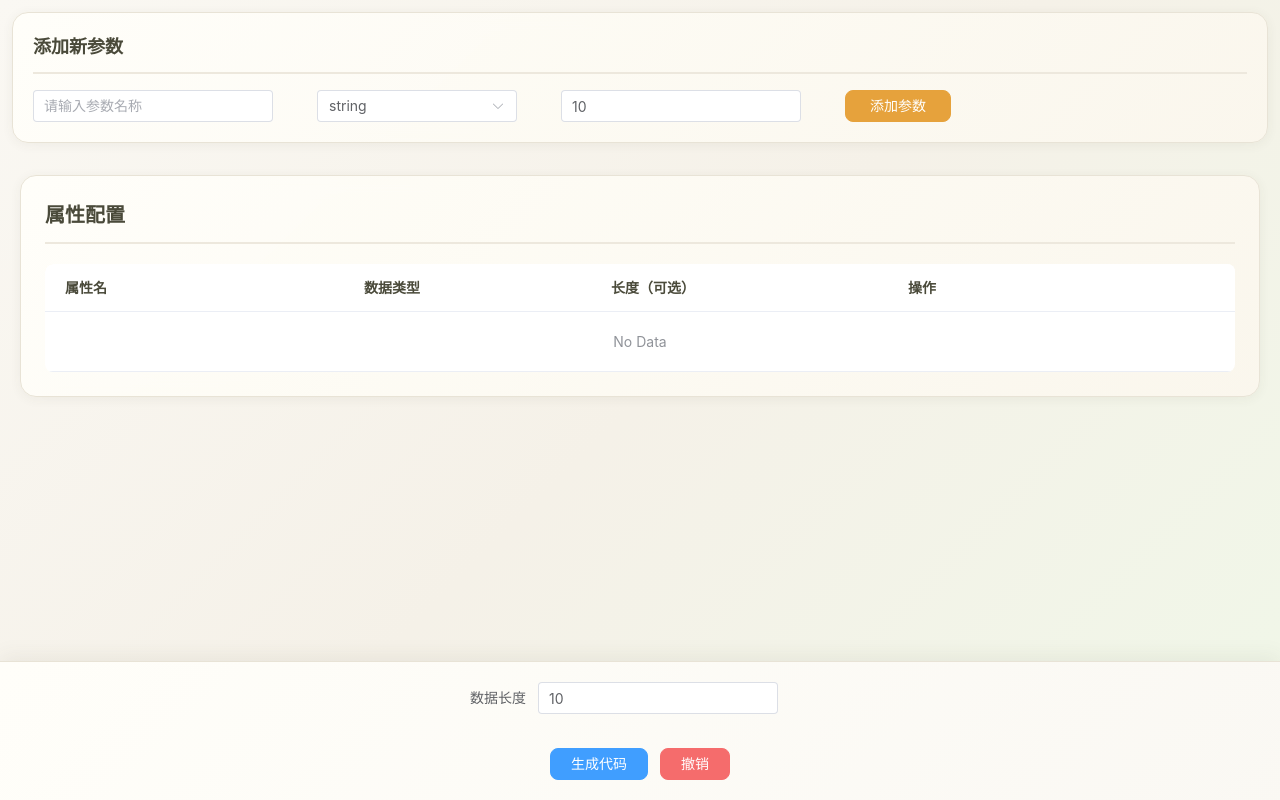
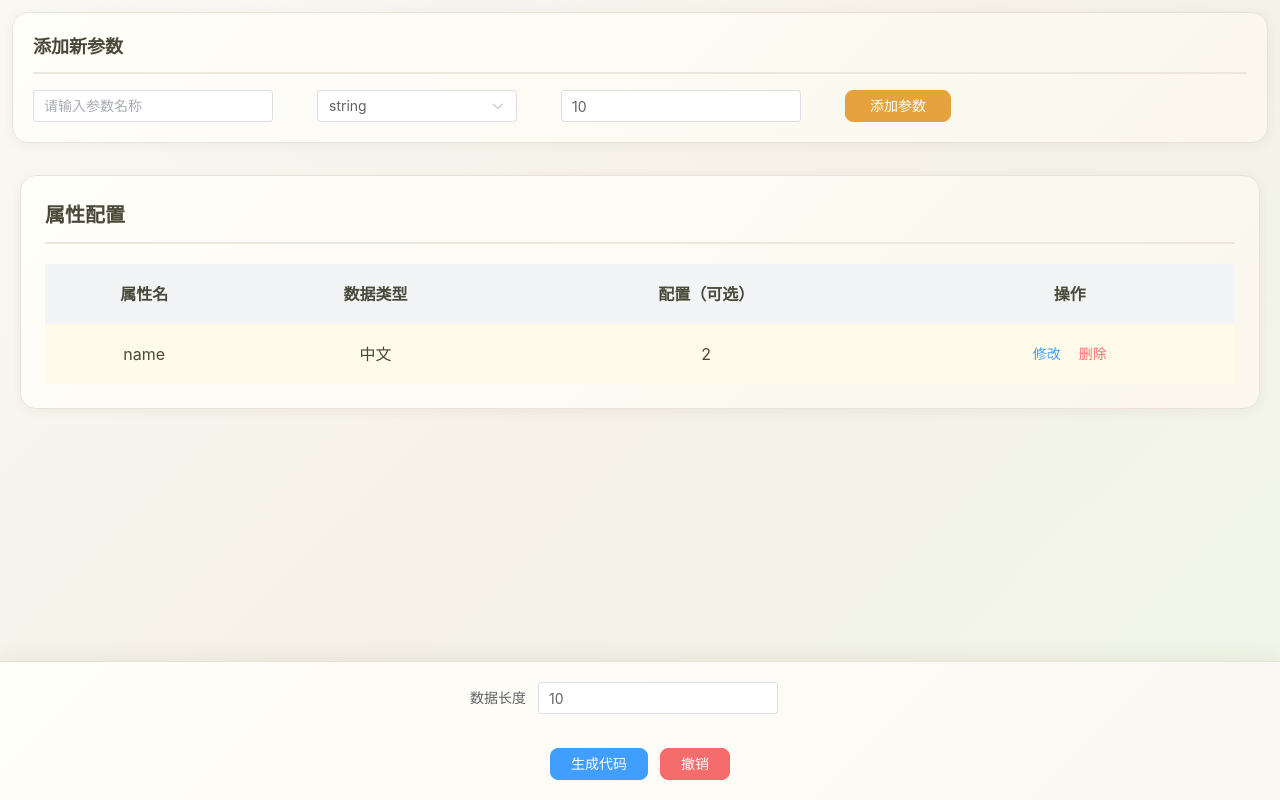
Before and after one commit to ab15173636319/randomJSON, a Vue app: page / in a window 1280 px wide. Built offline with nearby package versions, Linux system fonts and the light colour scheme; the HTML template or start-up script is replaced by a standard one.

Commit message:
动画效果

```diff
--- a/src/components/Header.vue
+++ b/src/components/Header.vue
@@ -44,8 +44,9 @@ import {
   ElRadioGroup,
   ElRadio,
   type FormInstance,
+  ElMessage,
 } from 'element-plus'
-import { computed, reactive, ref } from 'vue'
+import { computed, reactive, ref, watch } from 'vue'
 import { useFormStore } from '@/stores/form'
 import { genrateId } from '@/util/genrateId'
 import { DataType, NumberType, type IFormData } from '@/types'
@@ -69,23 +70,55 @@ const param = reactive<IFormData>({
   id: genrateId(),
   name: '',
   type: 'string',
-  len: 10,
-  size: 10,
-  width: 10,
-  height: 10,
-  v: 4,
 })
 
+const typeConfigDefaults = {
+  string: { len: 10 },
+  number: { len: 10 },
+  float: { len: 10 },
+  中文: { len: 10 },
+  Image: { width: 100, height: 100 },
+  Avatar: { size: 100 }
+}
+
 const reset = () => {
-  param.name = ''
-  param.type = 'string'
-  param.len = null
+  Object.assign(param, {
+    id: param.id,
+    name: '',
+    type: 'string',
+    len: undefined,
+    width: undefined,
+    height: undefined,
+    size: undefined
+  })
 }
+
+watch(
+  () => param.type,
+  (newType) => {
+    // 检查是否有对应的默认配置
+    const defaultConfig = typeConfigDefaults[newType as keyof typeof typeConfigDefaults]
+
+    if (defaultConfig) {
+      Object.entries(defaultConfig).forEach(([key, value]) => {
+        if (!(key in param) || param[key as keyof IFormData] === undefined) {
+          (param as any)[key] = value
+        }
+      })
+    }
+  },
+  { immediate: true }
+)
 
 const addToForm = async () => {
   const res = await formRef.value?.validate()
   if (!res) return
-  formStore.addForm(param)
+  const index = formStore.form.findIndex(item => item.name === param.name)
+  if (index > 0) {
+    ElMessage.error('属性名称已存在')
+    return
+  }
+  formStore.addForm({ ...param })
   reset()
 }
 </script>
--- a/src/components/Table.vue
+++ b/src/components/Table.vue
@@ -2,7 +2,37 @@
   <div class="table-container">
     <div class="table-title">属性配置</div>
     <div class="table-wrapper">
-      <el-table :data="data" class="soft-table" stripe>
+
+      <table class="w-full overflow-hidden">
+        <thead>
+          <tr class="bg-gray-100 h-15">
+            <th>属性名</th>
+            <th>数据类型</th>
+            <th>配置（可选）</th>
+            <th>操作</th>
+          </tr>
+        </thead>
+        <transition-group name="tbody" tag="tbody">
+          <tr v-for="item in data" :key="item.id" class=" odd:bg-amber-50 even:bg-green-50 h-15">
+            <td class=" text-center ">{{ item.name }}</td>
+            <td class="text-center">{{ item.type }}</td>
+            <td class="text-center">
+              <span v-if="item.len">{{ item.len }}</span>
+              <span v-if="item.size">{{ item.size }}</span>
+              <span v-if="item.width && item.height">{{ item.width + 'x' + item.height }}</span>
+            </td>
+            <td>
+              <div class="flex justify-center items-center">
+                <el-button type="primary" link @click="modifyItem(item.id)" class="action-link">修改</el-button>
+                <el-button type="danger" link @click="removeFromItem(item.id)" class="action-link">删除</el-button>
+              </div>
+            </td>
+          </tr>
+        </transition-group>
+      </table>
+
+
+      <!-- <el-table :data="data" class="soft-table" stripe>
         <el-table-column label="属性名" prop="name" min-width="120"></el-table-column>
         <el-table-column label="数据类型" prop="type" min-width="100"></el-table-column>
         <el-table-column label="长度（可选）" min-width="120">
@@ -17,16 +47,16 @@
               {{ scope.row.width + 'x' + scope.row.height }}
             </span>
           </template>
-        </el-table-column>
-        <el-table-column label="操作" min-width="140" fixed="right">
-          <template #default="scope">
+</el-table-column>
+<el-table-column label="操作" min-width="140" fixed="right">
+  <template #default="scope">
             <div class="action-buttons">
               <el-button type="primary" link @click="modifyItem(scope.row.id)" class="action-link">修改</el-button>
               <el-button type="danger" link @click="removeFromItem(scope.row.id)" class="action-link">删除</el-button>
             </div>
           </template>
-        </el-table-column>
-      </el-table>
+</el-table-column>
+</el-table> -->
     </div>
   </div>
 </template>
@@ -36,7 +66,7 @@ import { ElButton, ElTable, ElTableColumn } from 'element-plus'
 import { useFormStore } from '@/stores/form'
 import { genrateId } from '@/util/genrateId'
 import { DataType, type IFormData } from '@/types'
-import { ref } from 'vue'
+import { ref, Transition, TransitionGroup } from 'vue'
 
 const drawer = ref(false)
 const formStore = useFormStore()
@@ -60,6 +90,17 @@ function modifyItem(id: string) {
 </script>
 
 <style scoped>
+.tbody-enter-active,
+.tbody-leave-active {
+  transition: all 0.5s ease;
+}
+
+.tbody-enter-from,
+.tbody-leave-to {
+  opacity: 0;
+  transform: translateY(30px);
+}
+
 .table-container {
   margin: 20px;
   margin-top: 20px;
--- a/src/stores/form.ts
+++ b/src/stores/form.ts
@@ -9,7 +9,15 @@ import { generateAvatar, generateImage } from '@/util/genrateImage'
 import { ElMessage } from 'element-plus'
 
 export const useFormStore = defineStore('form', () => {
-  const form = ref<IFormData[]>([])
+  const form = ref<IFormData[]>([
+    {
+      id: genrateId(),
+      name: 'name',
+      type: '中文',
+      value: '',
+      len: 2,
+    },
+  ])
 
   function addForm(data: IFormData) {
     form.value.push({
```
